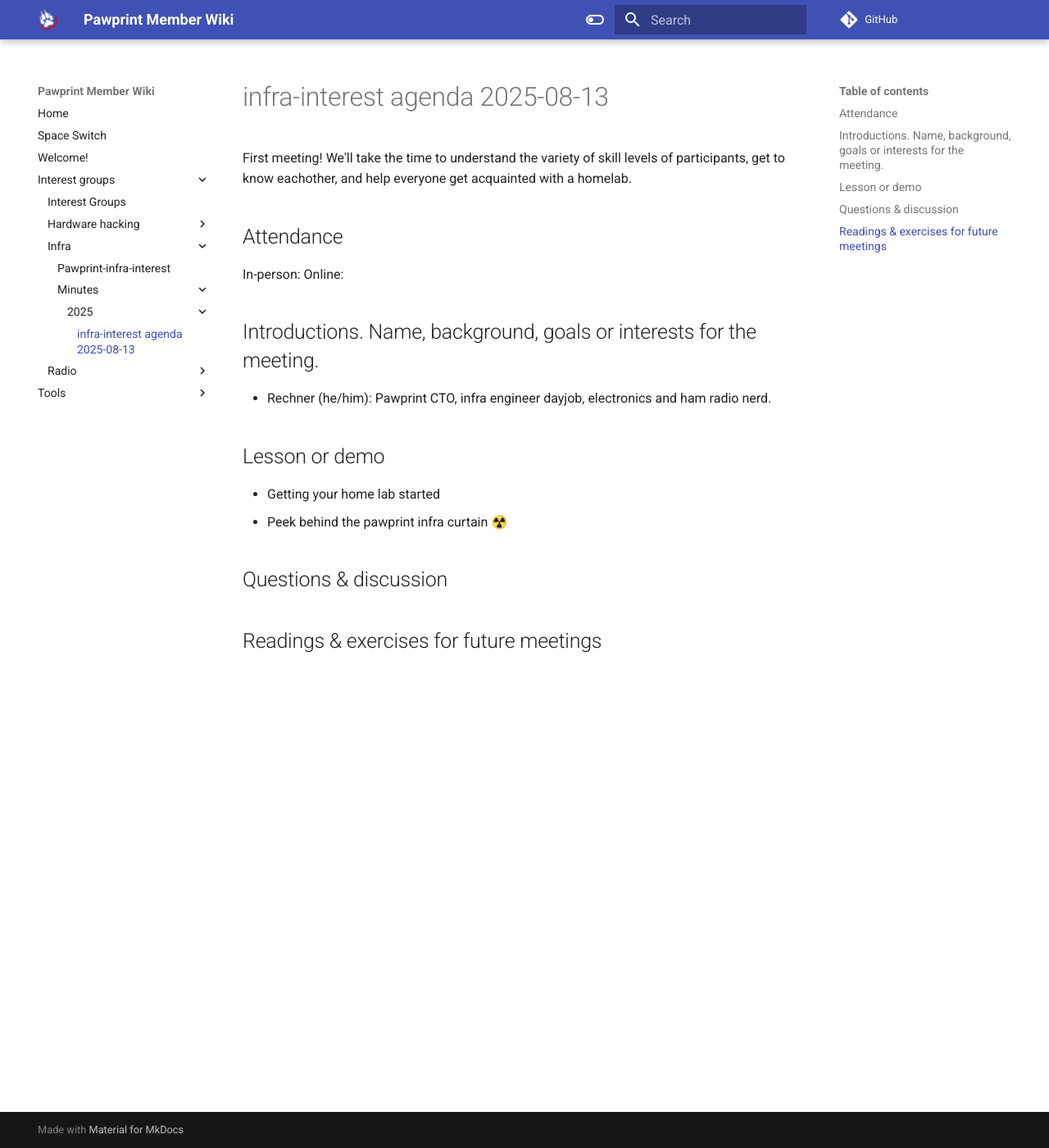
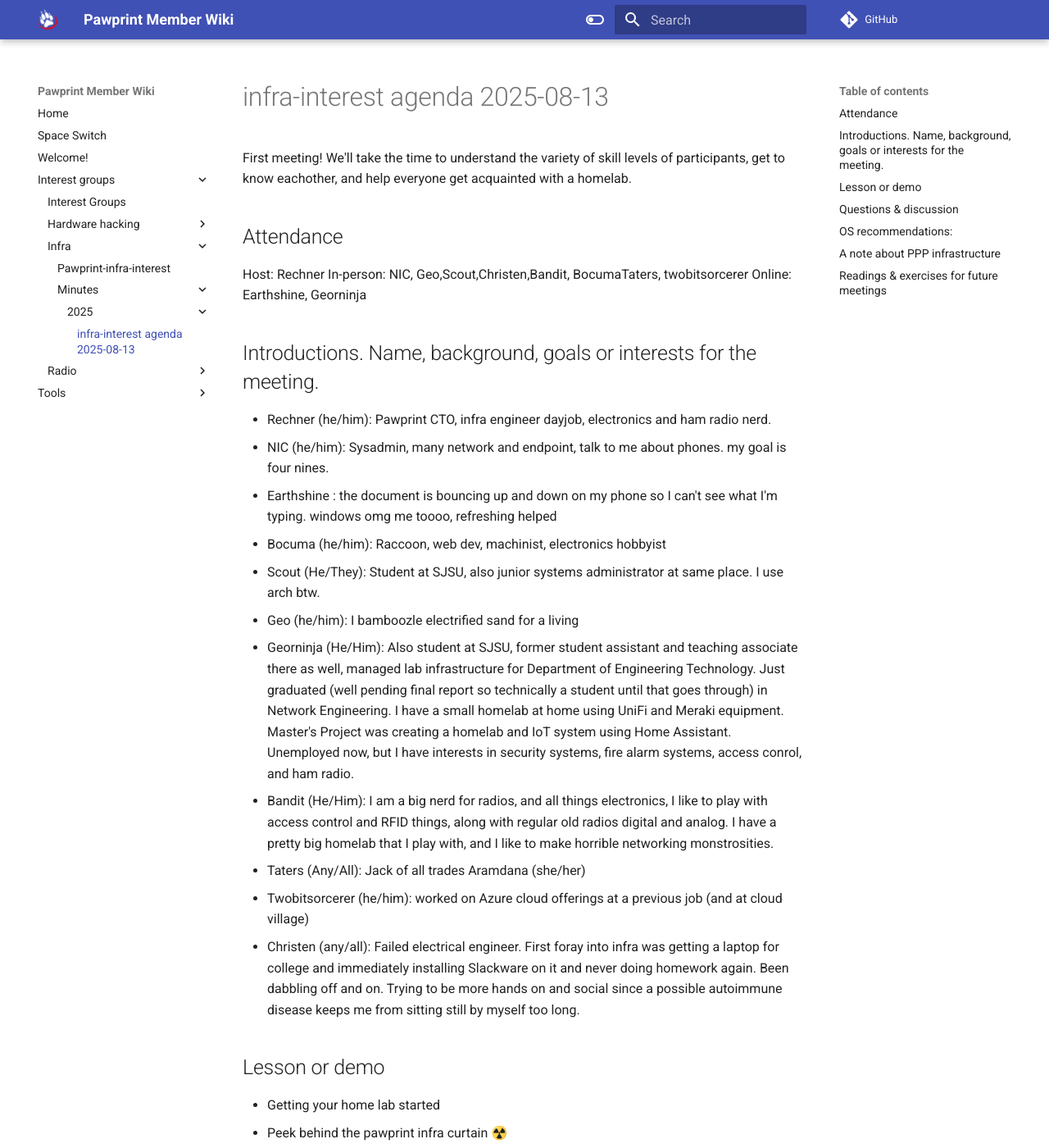
Before and after one commit to PawprintPrototyping/pawprintprototyping.github.io, an MkDocs documentation site: the page built from docs/interest_groups/infra/minutes/2025/2025-08-13.md, in a window 1280 px wide and 1400 px high. Shown: the whole window at 82% size. Built offline with MkDocs 1.6.1 and Material for MkDocs 9.7.7, drawn with Linux system fonts in a browser that asks for light colours; comment, search, counter and statistics services are not loaded; some of the changed text lies outside the part shown.

Commit message:
Infra-interest minutes

```diff
--- a/docs/interest_groups/infra/minutes/2025/2025-08-13.md
+++ b/docs/interest_groups/infra/minutes/2025/2025-08-13.md
@@ -1,17 +1,30 @@
 ---
 title: infra-interest agenda 2025-08-13
 ---
+
 
 First meeting!  We'll take the time to understand the variety of skill levels of participants, get to know eachother, and help everyone get acquainted with a homelab.
 
 ## Attendance
 
-In-person:
-Online:
+Host: Rechner
+In-person: NIC, Geo,Scout,Christen,Bandit, BocumaTaters, twobitsorcerer
+Online: Earthshine, Georninja
 
 ## Introductions. Name, background, goals or interests for the meeting.
 
 * Rechner (he/him): Pawprint CTO, infra engineer dayjob, electronics and ham radio nerd.
+* NIC (he/him): Sysadmin, many network and endpoint, talk to me about phones. my goal is four nines.
+* Earthshine : the document is bouncing up and down on my phone so I can't see what I'm typing. windows omg me toooo, refreshing helped
+* Bocuma (he/him): Raccoon, web dev, machinist, electronics hobbyist
+* Scout (He/They): Student at SJSU, also junior systems administrator at same place. I use arch btw.
+* Geo (he/him): I bamboozle electrified sand for a living
+* Georninja (He/Him): Also student at SJSU, former student assistant and teaching associate there as well, managed lab infrastructure for Department of Engineering Technology. Just graduated (well pending final report so technically a student until that goes through) in Network Engineering. I have a small homelab at home using UniFi and Meraki equipment. Master's Project was creating a homelab and IoT system using Home Assistant. Unemployed now, but I have interests in security systems, fire alarm systems, access conrol, and ham radio.
+* Bandit (He/Him): I am a big nerd for radios, and all things electronics, I like to play with access control and RFID things, along with regular old radios digital and analog. I have a pretty big homelab that I play with, and I like to make horrible networking monstrosities.
+* Taters (Any/All): Jack of all trades
+Aramdana (she/her)
+* Twobitsorcerer (he/him): worked on Azure cloud offerings at a previous job (and at cloud village)
+* Christen (any/all): Failed electrical engineer.  First foray into infra was getting a laptop for college and immediately installing Slackware on it and never doing homework again.  Been dabbling off and on.  Trying to be more hands on and social since a possible autoimmune disease keeps me from sitting still by myself too long.
 
 ## Lesson or demo
 
@@ -20,4 +33,13 @@ Online:
 
 ## Questions & discussion
 
+## OS recommendations:
+- Ubuntu (Get the LTS version)
+- Debian
+- Virtualization (Proxmox)
+
+## A note about PPP infrastructure
+- Be cautious about working in the PPP rack. There are mission-critical workloads that can affect access control if broken.
+- Ideally, get permission from system owners or maintainers before making changes.
+
 ## Readings & exercises for future meetings
```
